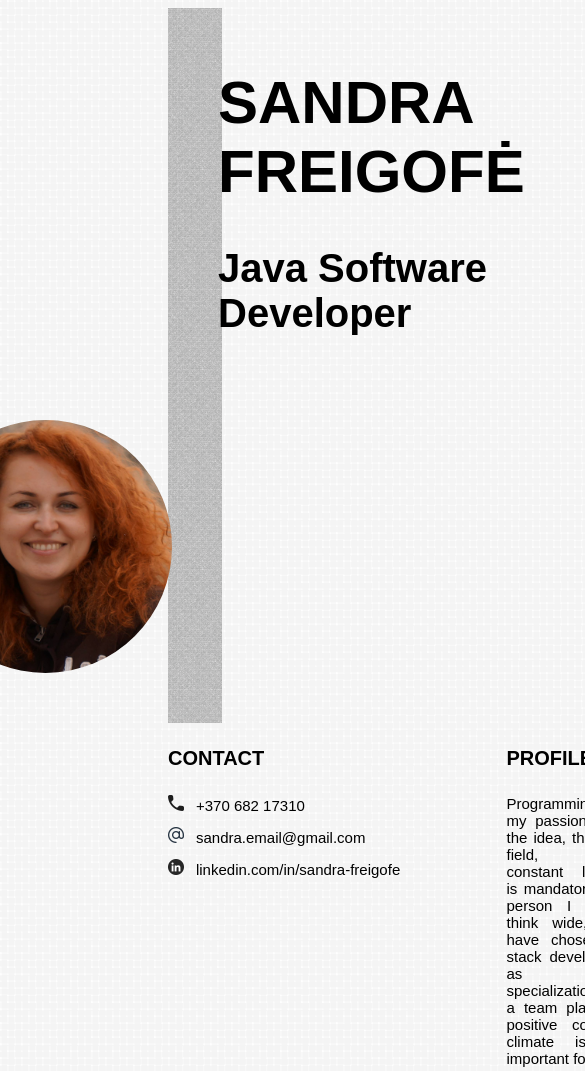
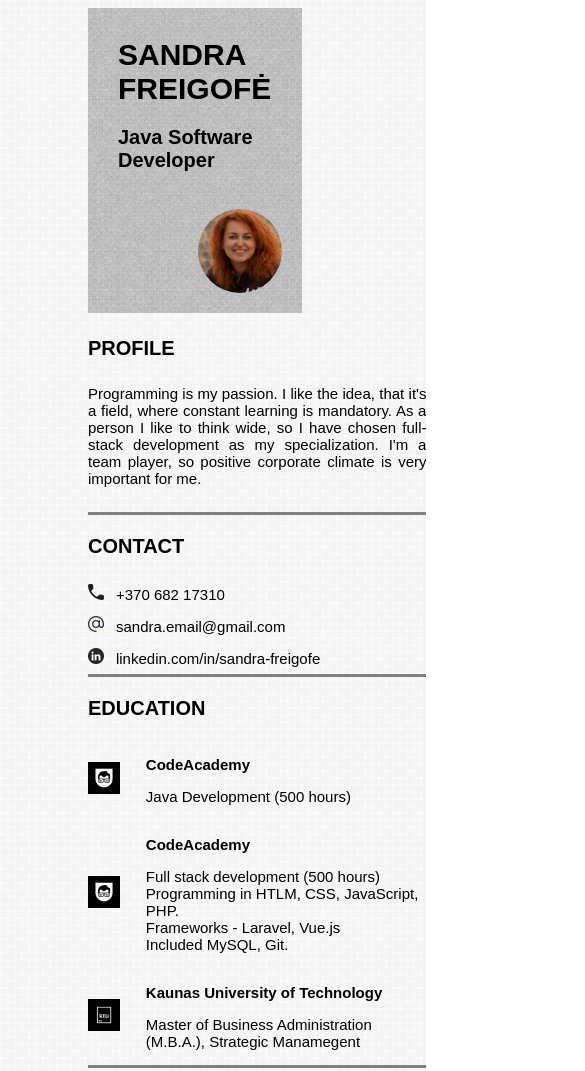
Before and after one commit to SandraFre/CV, a plain HTML site: page index.html in a window 390 px wide. Shown: the top 1071 px of the page, 585 px wide, since content can reach past the window. Drawn offline with Linux system fonts and the light colour scheme; a web font is replaced by a local one.

Commit message:
style chaged by media query max 600px

```diff
--- a/css/style.css
+++ b/css/style.css
@@ -240,10 +240,67 @@ footer {
 
 
 /* Extra small devices (phones, 600px and down) */
-@media only screen and (max-width: 600px) {}
+@media only screen and (max-width: 600px) {
+    body {
+        padding-left: 5rem;
+        padding-right: 5rem;
+    }
+
+    .title {
+        margin: 10px 0 0 30px;
+    }
+
+    .title h1{
+        font-size: 30px;
+    }
+    .title h2{
+        font-size: 20px;
+    }
+
+    .photo {
+        width: 10vh;
+        height: 10vh;
+        overflow: hidden;
+        display: flex;
+        float: right;
+        border-radius: 50%;
+        margin: 20px 20px 20px 0;
+    }
+
+    main {
+        display: grid;
+        grid-template-areas:
+            "profile"
+            "contact "
+            "education "
+            "experience"
+            "skills";
+        grid-template-columns: 1fr;
+    }
+
+    main > .education {
+        border-bottom: solid grey;
+    }
+
+    main > .experience {
+        border-bottom: solid grey;
+    }
+
+    .skill-grid {
+        display: grid;
+        grid-template-areas: "languages personal professional";
+        grid-template-columns: 1fr 1fr 1fr;
+    }
+
+    .form button {
+        margin-left: 30%;
+    }
+}
 
 /* Small devices (portrait tablets and large phones, 600px and up) */
-@media only screen and (min-width: 600px) {}
+@media only screen and (min-width: 600px) {
+
+}
 
 /* Medium devices (landscape tablets, 768px and up) */
 @media only screen and (min-width: 768px) {}
```
